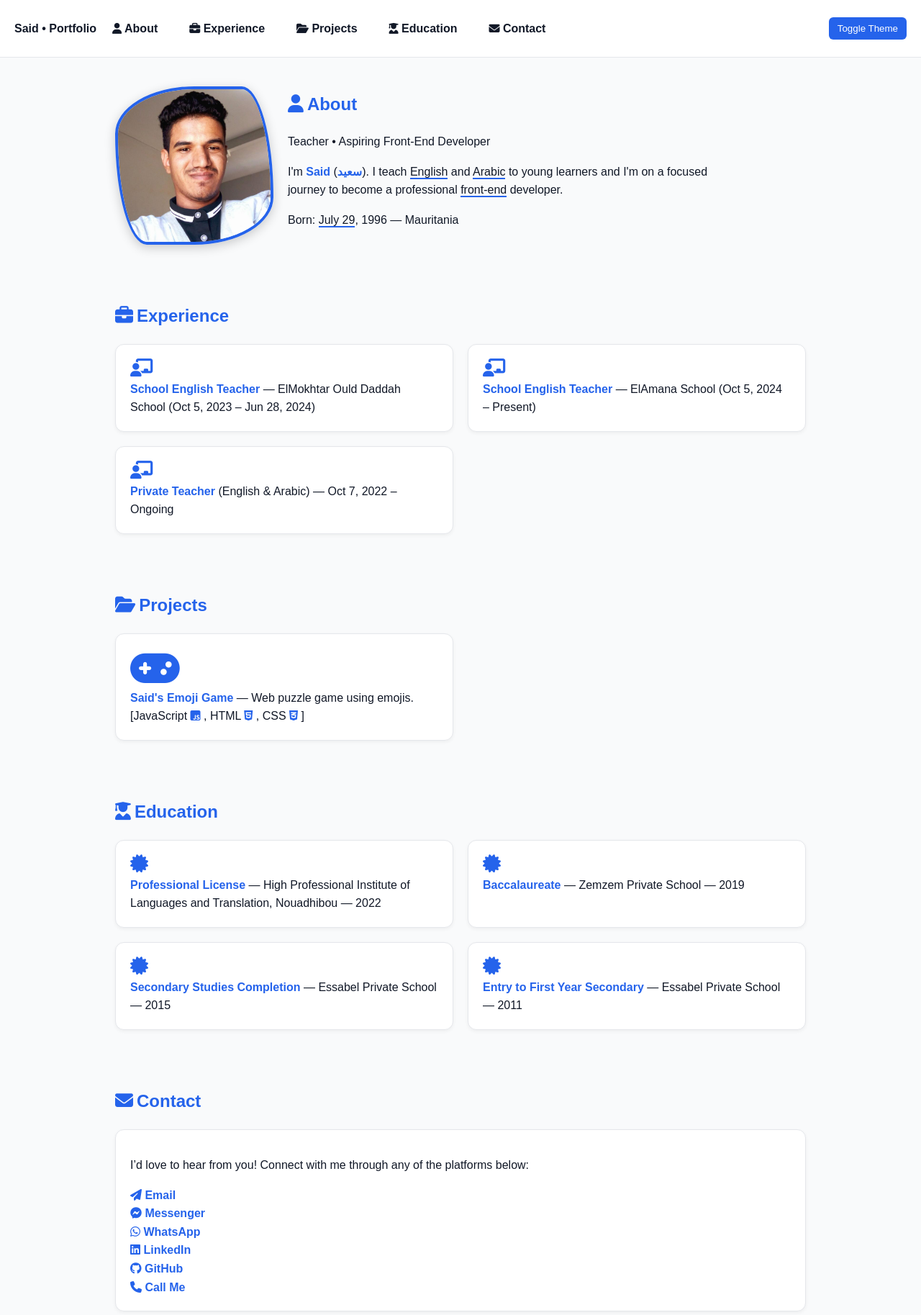
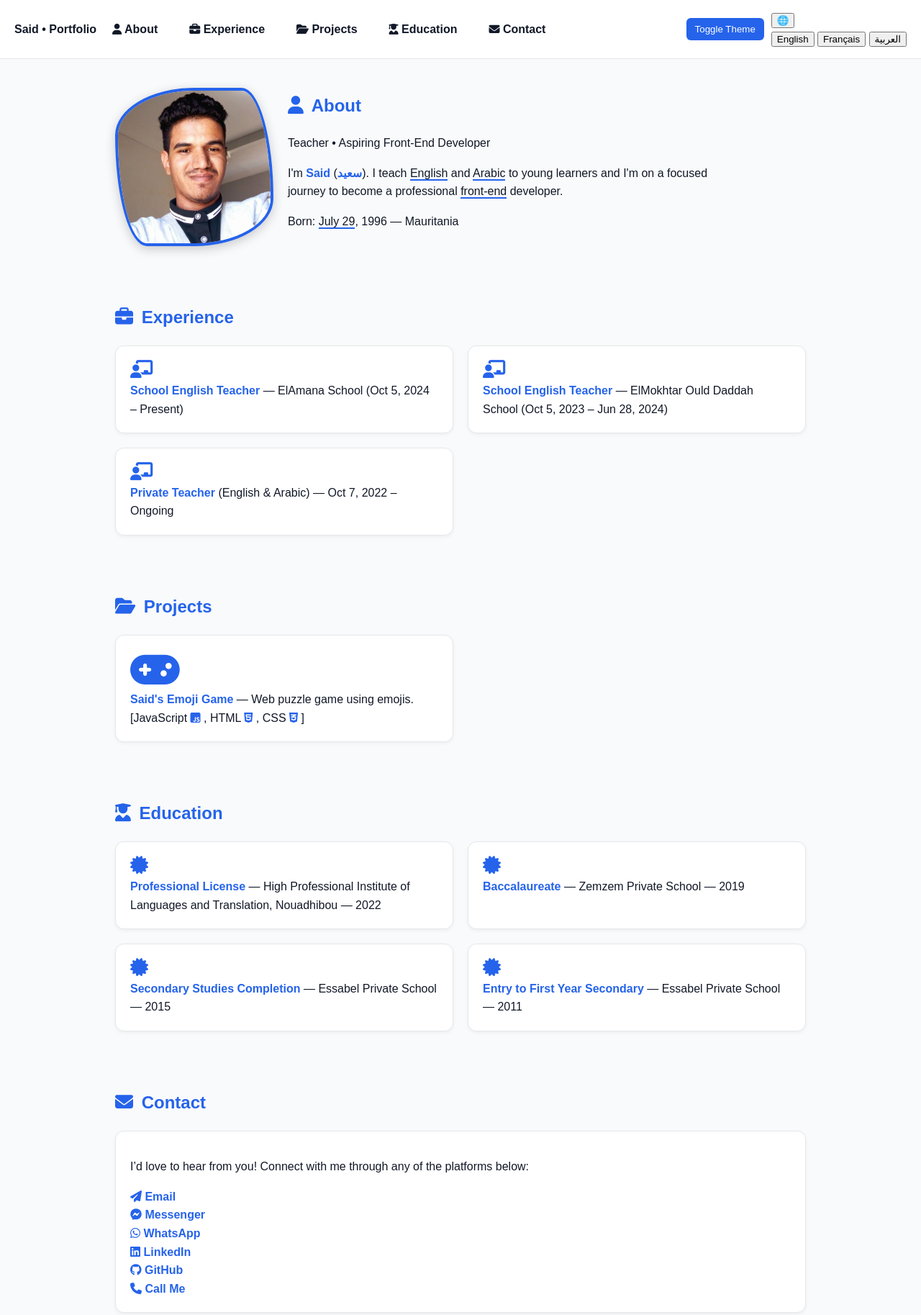
Before and after one commit to SaidElHachmy/SaidElhachmy.github.io, a plain HTML site: page index.html in a window 1280 px wide. Shown: the top 1827 px of the page at 72% size. Drawn offline with Linux system fonts and the light colour scheme.

Commit message:
Update index.html
Add a switch button for languages : (English, Français, العربية)

```diff
--- a/index.html
+++ b/index.html
@@ -14,34 +14,71 @@
 </head>
 <body>
   <header>
-    <div class="brand">Said • Portfolio</div>
-    <button class="menu-toggle" aria-controls="primary-nav" aria-expanded="false" onclick="toggleMenu()">☰ Menu</button>
+    <div class="brand" id="brand">Said • Portfolio</div>
+    <button id="menu-toggle" class="menu-toggle" aria-controls="primary-nav" aria-expanded="false" onclick="toggleMenu()">☰ Menu</button>
     <nav id="primary-nav">
-      <a href="#about"><i class="fas fa-user"></i> About</a>
-      <a href="#experience"><i class="fas fa-briefcase"></i> Experience</a>
-      <a href="#projects"> <i class="fas fa-folder-open"></i> Projects</a>
-      <a href="#education"><i class="fas fa-user-graduate"></i> Education</a>
-      <a href="#contact"> <i class="fas fa-envelope"></i> Contact</a>
+
+        <a href="#about" id="menu-about"><i class="fas fa-user"></i> About</a>
+
+    <a href="#experience" id="menu-experience"><i class="fas fa-briefcase"></i> Experience</a>
+
+      <a href="#projects" id="menu-projects"> <i class="fas fa-folder-open"></i> Projects</a>
+
+      <a href="#education" id="menu-education"><i class="fas fa-user-graduate"></i> Education</a>
+
+      <a href="#contact" id="menu-contact"> <i class="fas fa-envelope"></i> Contact</a>
+
     </nav>
-    <button class="theme-toggle" onclick="toggleTheme()" aria-label="Toggle theme">Toggle Theme</button>
+    <button id="theme-toggle" class="theme-toggle" onclick="toggleTheme()" aria-label="Toggle theme">Toggle Theme</button>
+    <!-- Language Switcher -->
+<div class="lang-switcher">
+  <button class="lang-btn" aria-label="Select language">🌐</button>
+  <div class="lang-menu">
+    <button data-lang="en" id="enMenu">English</button>
+    <button data-lang="fr" id="frMenu">Français</button>
+    <button data-lang="ar" id="arMenu">العربية</button>
+  </div>
+</div>
   </header>
 
   <section id="about">
     <div class="about-container">
       <img src="Assets/me.jpg" alt="Said ElHachmy portrait">
       <div class="about-text">
-        <h1 id="icon-about-text"><i class="fas fa-user"></i>About</h1>
-        <p>Teacher • Aspiring Front-End Developer</p>
-        <p>I'm <span id="highlightName">Said</span> (<span id="highlightName">سعيد</span>). I teach <span id="highlightWord">English</span> and <span id="highlightWord">Arabic</span> to young learners and I'm on a focused journey to become a professional <span id="highlightWord">front-end</span> developer.</p>
-        <p>Born: <span id="highlightWord">July 29</span>, 1996 — Mauritania</p>
+        <h2 id="icon-about-text"><i class="fas fa-user"></i> About</h2>
+        <p id="role">Teacher • Aspiring Front-End Developer</p>
+        <p id="intro">I'm <span id="highlightName">Said</span> (<span id="highlightName">سعيد</span>). I teach <span id="highlightWord">English</span> and <span id="highlightWord">Arabic</span> to young learners and I'm on a focused journey to become a professional <span id="highlightWord">front-end</span> developer.</p>
+        <p id="born">Born: <span id="highlightWord">July 29</span>, 1996 — Mauritania</p>
       </div>
     </div>
   </section>
 
   <section id="experience">
-    <h2 id="icon-experience"><i class="fas fa-briefcase"></i>Experience</h2>
+
+    <h2 id="icon-experience"><i class="fas fa-briefcase"></i> Experience</h2>
+
+
     <div class="grid grid-cols-2">
+
+              <div class="card" id="teaching">
+
+        <div class="third-Experience">
+
+
+          <i class="fas fa-chalkboard-teacher"></i>
+        <br />
+
+
+          <span id="highlightName">School English Teacher</span> — ElAmana School (Oct 5, 2024 – Present)
+
+          </div>
+
+         </div>
+
+
       <div class="card" id="teaching">
+
+        <div class="second-Experience">
 
 
             <i class="fas fa-chalkboard-teacher"></i>
@@ -49,19 +86,15 @@
         <br />
 
 
-          <span id="highlightName">School English Teacher</span> — ElMokhtar Ould Daddah School (Oct 5, 2023 – Jun 28, 2024)</div>
+          <span id="highlightName">School English Teacher</span> — ElMokhtar Ould Daddah School (Oct 5, 2023 – Jun 28, 2024)
+
+          </div>
+          </div>
+
 
       <div class="card" id="teaching">
 
-
-
-          <i class="fas fa-chalkboard-teacher"></i>
-        <br />
-
-
-          <span id="highlightName">School English Teacher</span> — ElAmana School (Oct 5, 2024 – Present)</div>
-
-      <div class="card" id="teaching">
+              <div class="first-Experience">
 
 
 
@@ -70,81 +103,139 @@
 
 
 
-          <span id="highlightName">Private Teacher</span> (English & Arabic) — Oct 7, 2022 – Ongoing</div>
+          <span id="highlightName">Private Teacher</span> (English & Arabic) — Oct 7, 2022 – Ongoing
+
+          </div>
+
+          </div>
+
     </div>
   </section>
 
   <section id="projects">
-    <h2 id="icon-projects"><i class="fas fa-folder-open"></i>Projects</h2>
+
+
+    <h2 id="icon-projects"><i class="fas fa-folder-open"></i> Projects</h2>
+
+
+
     <div class="grid grid-cols-2" id="project-list">
 
       <div class="card" >
+
+        <div class="first-Project">
+
+
           <i id="saids-emoji-game" class="fas fa-gamepad"></i>
         <br />
 
-          <span id="highlightName"> Said's Emoji Game </span> — Web puzzle game using emojis. [JavaScript <span id="langIcons"><i class="fab fa-js-square"></i> , HTML</span> <span id="langIcons"><i class="fab fa-html5"></i> , CSS</span> <span id="langIcons"><i class="fab fa-css3-alt"></i></span> ]</div>
+          <span id="highlightName"> Said's Emoji Game </span> — Web puzzle game using emojis. [JavaScript <span id="langIcons"><i class="fab fa-js-square"></i> , HTML</span> <span id="langIcons"><i class="fab fa-html5"></i> , CSS</span> <span id="langIcons"><i class="fab fa-css3-alt"></i></span> ]
+
+          </div>
+
+          </div>
+
+
+
     </div>
   </section>
 
   <section id="education">
-    <h2 id="icon-education"><i class="fas fa-user-graduate"></i>Education</h2>
+
+
+    <h2 id="icon-education"><i class="fas fa-user-graduate"></i> Education</h2>
+
+
+
     <div class="grid grid-cols-2">
       <div class="card" id="diploma">
 
-
-          <i class="fas fa-certificate"></i>
-        <br />
-
-          <span id="highlightName">Professional License</span> — High Professional Institute of Languages and Translation, Nouadhibou — 2022</div>
-
-      <div class="card" id="diploma">
+             <div id="fourth-Diploma">
 
 
 
           <i class="fas fa-certificate"></i>
         <br />
 
-          <span id="highlightName">Baccalaureate</span> — Zemzem Private School — 2019</div>
+          <span id="highlightName">Professional License</span> — High Professional Institute of Languages and Translation, Nouadhibou — 2022
+
+          </div>
+
+          </div>
+
+      <div class="card" id="diploma">
+
+              <div id="third-Diploma">
+
+
+
+          <i class="fas fa-certificate"></i>
+        <br />
+
+          <span id="highlightName">Baccalaureate</span> — Zemzem Private School — 2019
+
+          </div>
+
+
+          </div>
 
 
       <div class="card" id="diploma">
+              <div id="second-Diploma">
 
 
           <i class="fas fa-certificate"></i>
         <br />
 
 
-          <span id="highlightName">Secondary Studies Completion</span> — Essabel Private School — 2015</div>
+          <span id="highlightName">Secondary Studies Completion</span> — Essabel Private School — 2015
+
+          </div>
+
+          </div>
 
       <div class="card" id="diploma">
 
+              <div id="first-Diploma">
 
 
           <i class="fas fa-certificate"></i>
         <br />
 
 
-          <span id="highlightName">Entry to First Year Secondary</span> — Essabel Private School — 2011</div>
+          <span id="highlightName">Entry to First Year Secondary</span> — Essabel Private School — 2011
+
+          </div>
+
+
+          </div>
     </div>
   </section>
 
   <section id="contact">
-    <h2 id="icon-contact"><i class="fas fa-envelope"></i>Contact</h2>
+
+
+    <h2 id="icon-contact"><i class="fas fa-envelope"></i> Contact</h2>
+
+
+
     <div class="card">
-  <p>I’d love to hear from you! Connect with me through any of the platforms below:
+  <p id="contactCard">I’d love to hear from you! Connect with me through any of the platforms below:
   </p>
     <div class="contact" id="my-contact">
-      <a href="mailto:medsaidmdelhachmy@gmail.com"><i class="fas fa-paper-plane"></i> Email</a>
+
+      <a id="link-email" href="mailto:medsaidmdelhachmy@gmail.com"><i class="fas fa-paper-plane"></i> Email</a>
 
       <br />
 
 
-<a href="https://m.me/100085293536874" target="_blank">
+    <a id="link-messenger" href="https://m.me/100085293536874" target="_blank">
   <i class="fab fa-facebook-messenger"></i> Messenger
 </a>
+
 <br />
 
-<a href="https://wa.me/22247324534" target="_blank">
+    <a id="link-whatsapp" href="https://wa.me/22247324534" target="_blank">
   <i class="fab fa-whatsapp"></i> WhatsApp
 </a>
 
@@ -152,16 +243,17 @@
 
 
       <br />
-      <a href="https://www.linkedin.com/in/med-said-md-el-hachmy-639b71324" target="_blank"><i class="fab fa-linkedin"></i> LinkedIn</a><br />
+
+      <a id="link-linkedin" href="https://www.linkedin.com/in/med-said-md-el-hachmy-639b71324" target="_blank"><i class="fab fa-linkedin"></i> LinkedIn</a>
+
+      <br />
 
 
-
-
-      <a href="https://github.com/saidelhachmy" target="_blank"><i class="fab fa-github"></i> GitHub</a>
+      <a id="link-github" href="https://github.com/saidelhachmy" target="_blank"><i class="fab fa-github"></i> GitHub</a>
 
 
             <br />
-      <a href="tel:+22247324534">
+      <a id="link-call-me" href="tel:+22247324534">
   <i class="fas fa-phone"></i> Call Me
 </a>
 
@@ -171,10 +263,10 @@
     </div>
   </section>
 
-  <footer>
+  <footer id="footer">
     © <span id="year"></span> Said ElHachmy. All rights reserved.
   </footer>
 
   <script src="script.js"></script>
 </body>
-        </html>
+</html>
```
